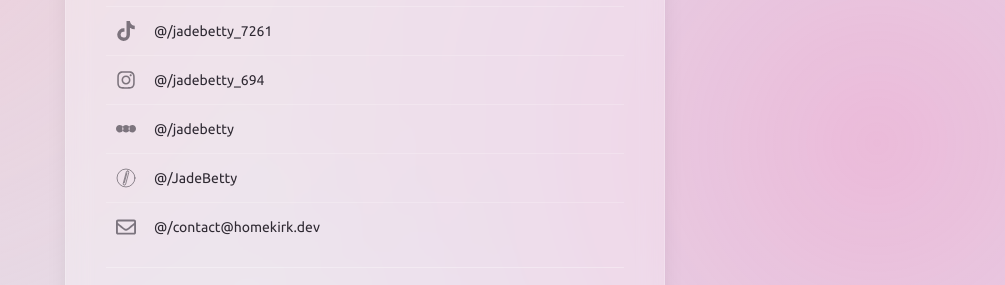
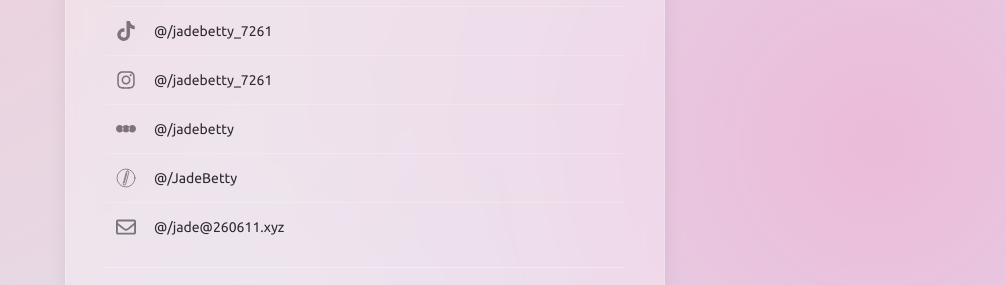
Before and after one commit to JadeBetty/portfolio, a Next.js app: page / in a window 1280 px wide. Shown: the part 417-702 px from the top of the page, without its empty margins (275-1280 px from the left). Built offline with nearby package versions, Linux system fonts and the light colour scheme.

Commit message:
fix: update email

```diff
--- a/src/components/linklist.tsx
+++ b/src/components/linklist.tsx
@@ -39,7 +39,7 @@ const links = [
   },
   {
     name: "Instagram",
-    handle: "jadebetty_694",
+    handle: "jadebetty_7261",
     href: "https://instagram.com/jadebetty694",
     icon: FaInstagram,
   },
@@ -57,8 +57,8 @@ const links = [
   },
   {
     name: "Email",
-    handle: "contact@homekirk.dev",
-    href: "mailto:contact@homekirk.dev",
+    handle: "jade@260611.xyz",
+    href: "mailto:jade@060611.xyz",
     icon: FaRegEnvelope,
   },
 ];
```
